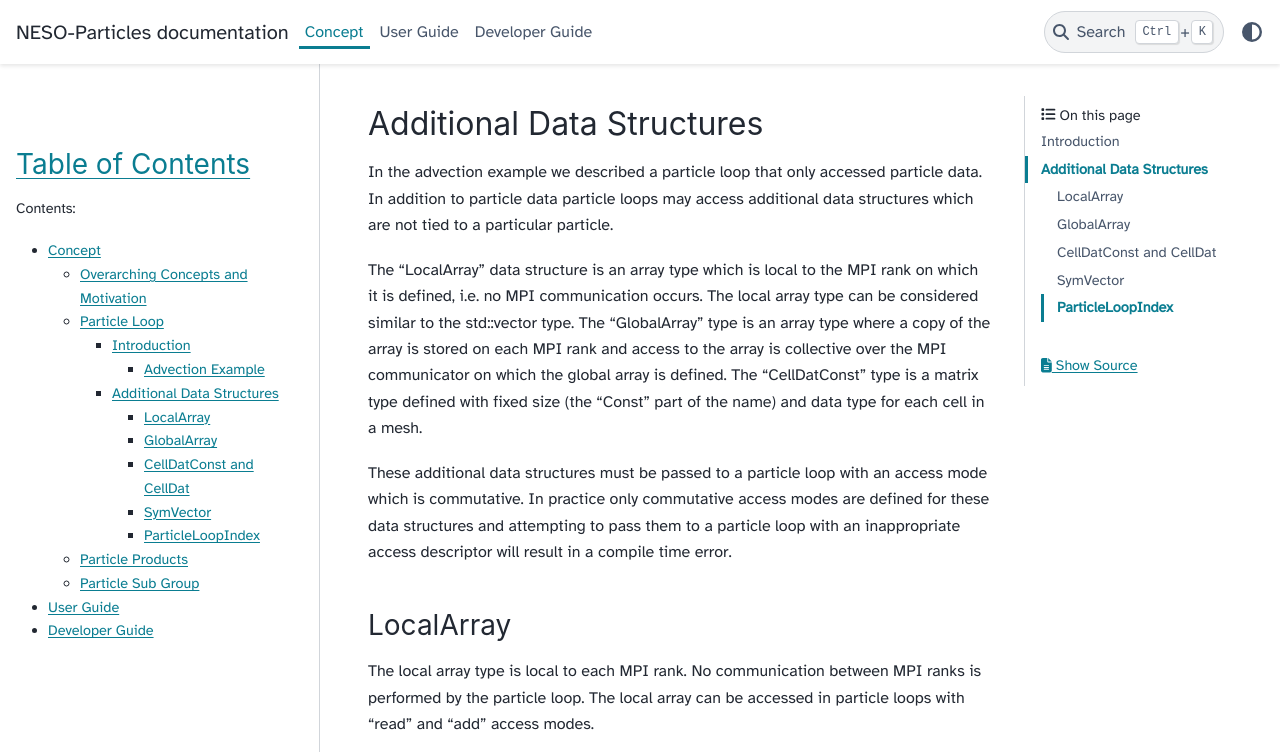
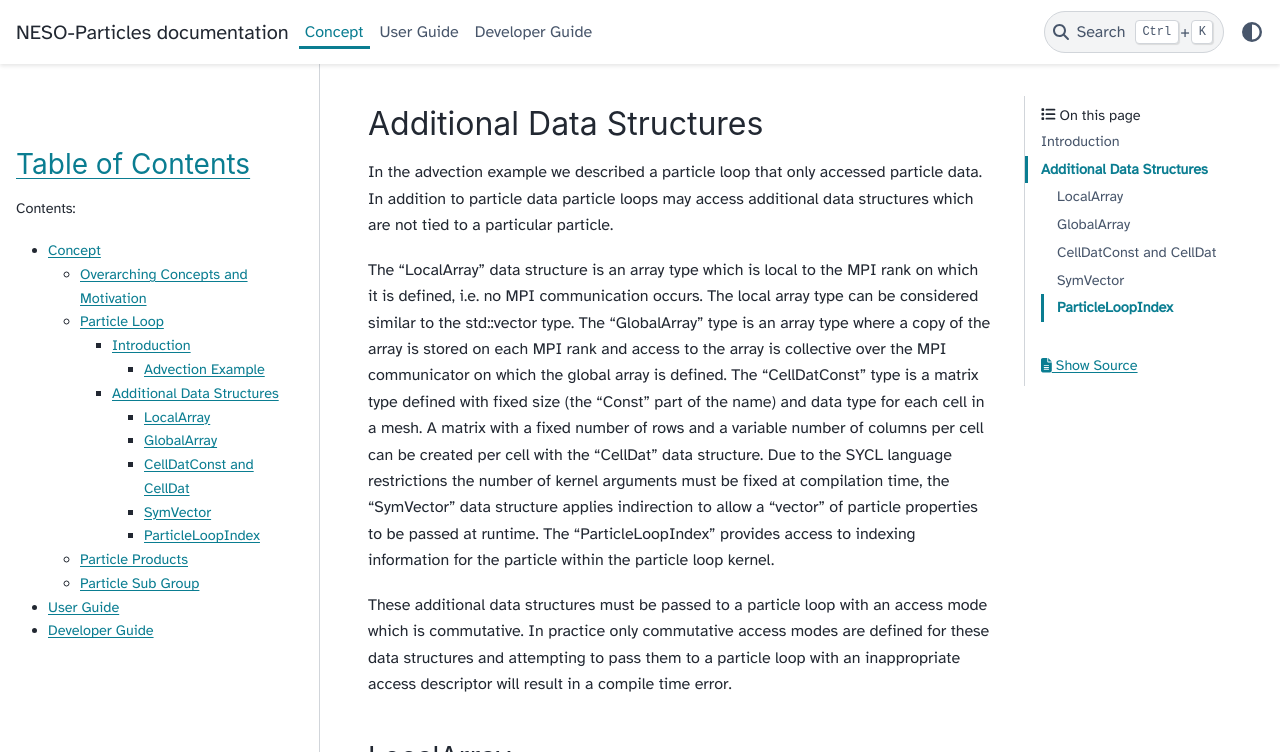
Before and after one commit to ExCALIBUR-NEPTUNE/NESO-Particles, a Sphinx documentation site: the page built from docs/sphinx/source/concept/particle_loop.rst, in a window 1280 px wide and 900 px high, scrolled down 1224 px, cut to the strip 0-752 px from the top of the window. Built offline with Sphinx 7.4.7 and the PyData theme 0.15.4, drawn with Linux system fonts in a browser that asks for light colours.

Commit message:
doc improvements

```diff
--- a/docs/sphinx/source/concept/particle_loop.rst
+++ b/docs/sphinx/source/concept/particle_loop.rst
@@ -53,6 +53,9 @@ The "LocalArray" data structure is an array type which is local to the MPI rank
 The local array type can be considered similar to the std::vector type.
 The "GlobalArray" type is an array type where a copy of the array is stored on each MPI rank and access to the array is collective over the MPI communicator on which the global array is defined.
 The "CellDatConst" type is a matrix type defined with fixed size (the "Const" part of the name) and data type for each cell in a mesh.
+A matrix with a fixed number of rows and a variable number of columns per cell can be created per cell with the "CellDat" data structure.
+Due to the SYCL language restrictions the number of kernel arguments must be fixed at compilation time, the "SymVector" data structure applies indirection to allow a "vector" of particle properties to be passed at runtime.
+The "ParticleLoopIndex" provides access to indexing information for the particle within the particle loop kernel.
 
 These additional data structures must be passed to a particle loop with an access mode which is commutative.
 In practice only commutative access modes are defined for these data structures and attempting to pass them to a particle loop with an inappropriate access descriptor will result in a compile time error.
```
